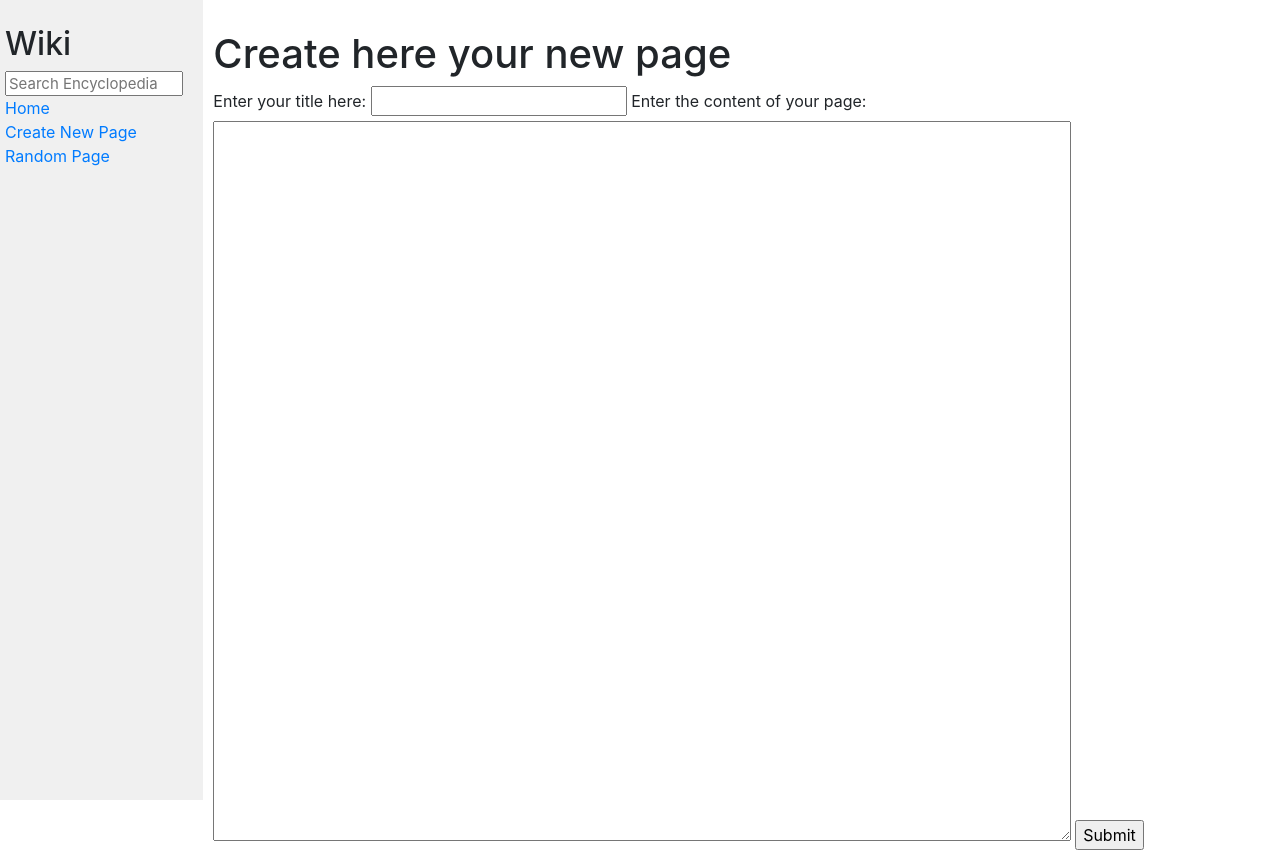
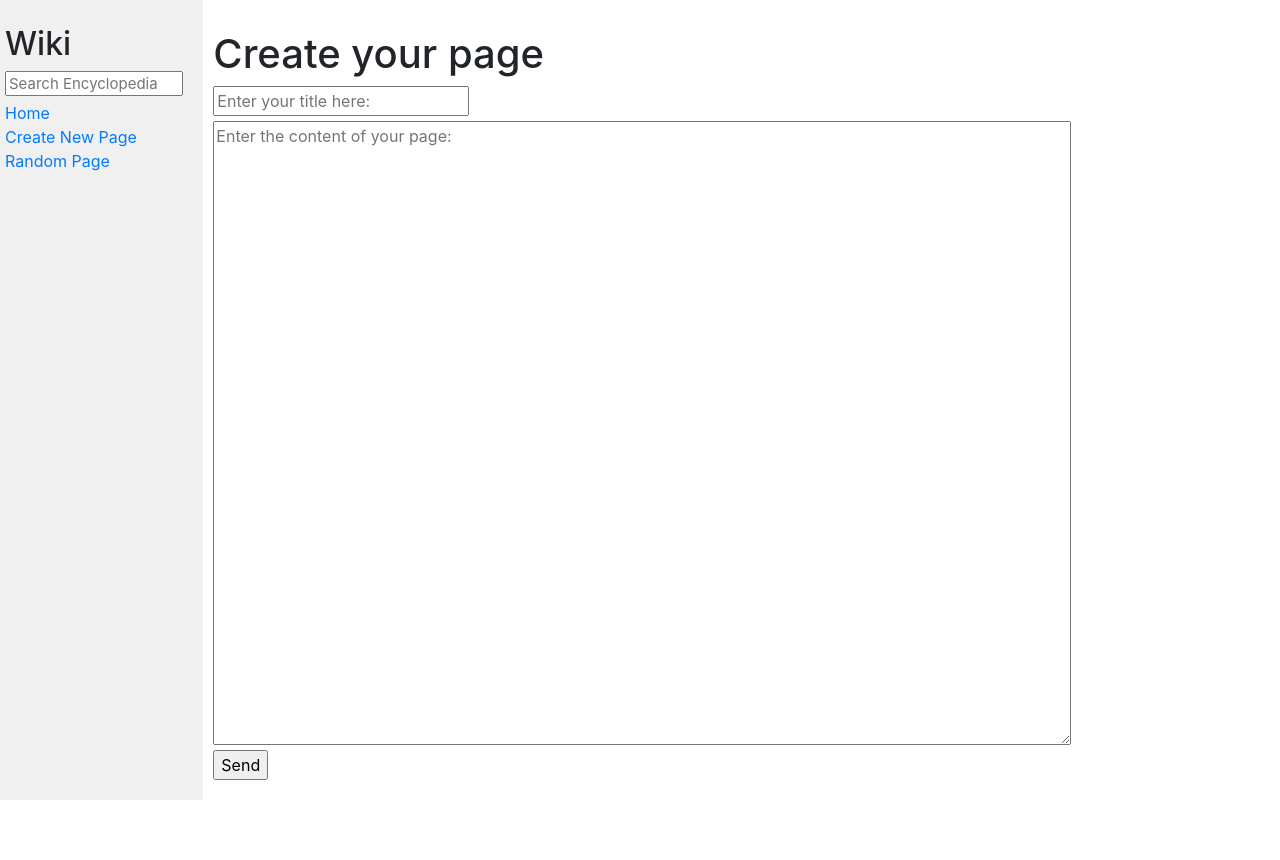
Before and after one commit to tonyfevrier/CS50-projet-wiki, a Django app: page /newpage/ in a window 1280 px wide. After the commit the page ends 800 px from the top, so only its background shows below. Run offline with Django 3.2, Linux system fonts and the light colour scheme; some libraries are stand-ins or nearby versions.

Commit message:
style(html): modify some templates

```diff
--- a/encyclopedia/static/encyclopedia/styles.css
+++ b/encyclopedia/static/encyclopedia/styles.css
@@ -12,9 +12,16 @@ h1 {
     padding-top: 20px;
 }
 
+input{
+    display:block ;
+    margin: 5px 0;
+}
+
 textarea {
-    height: 90vh;
+    display: block;
+    height: 78vh;
     width: 80%;
+    margin: 5px 0;
 }
 
 .main {
--- a/encyclopedia/templates/encyclopedia/editpage.html
+++ b/encyclopedia/templates/encyclopedia/editpage.html
@@ -8,8 +8,7 @@
     <h1>Edit the page of {{title}}</h1>
     <form action="/wiki/{{title}}/saveedition" method="post">
         {% csrf_token %}
-        <label for="content">Modify the content of your page:</label>
         <textarea name="content" id="content" value="{{content}}">{{content}}</textarea>
-        <input type="submit">
+        <input type="submit" value="Send">
     </form>
 {% endblock %}
--- a/encyclopedia/templates/encyclopedia/newpage.html
+++ b/encyclopedia/templates/encyclopedia/newpage.html
@@ -5,16 +5,14 @@
 {% endblock %}
 
 {% block body %}
-    <h1>Create here your new page</h1>
+    <h1>Create your page</h1>
     {% if message %}
         <p>{{message}}</p>
     {% endif %}
     <form action="/savenewpage/" method="post">
         {% csrf_token %}
-        <label for="title">Enter your title here:</label>
-        <input type="text" name="title" id="title">
-        <label for="content">Enter the content of your page:</label>
-        <textarea name="content" id="content"></textarea>
-        <input type="submit">
+        <input type="text" name="title" id="title" placeholder="Enter your title here:">
+        <textarea name="content" id="content" placeholder="Enter the content of your page:"></textarea>
+        <input type="submit" value="Send">
     </form>
 {% endblock %}
```
